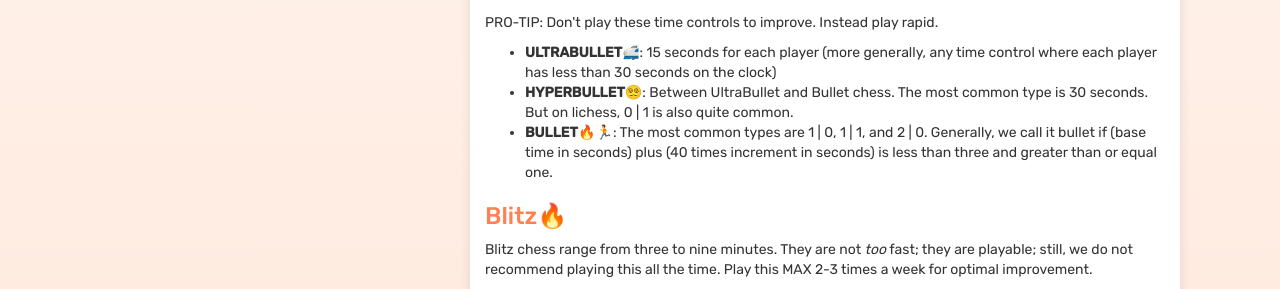
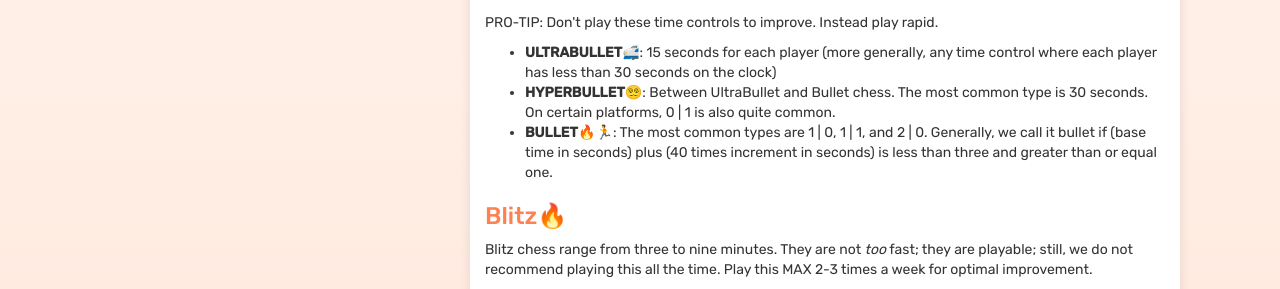
Before and after one commit to GreatCoder1000/drychess, a Jekyll site: the page built from index.html, in a window 1280 px wide. Shown: the part 486-775 px from the top of the page. Built offline with Jekyll 4.4.1, drawn with Linux system fonts in a browser that asks for light colours; comment, search, counter and statistics services are not loaded.

Commit message:
REMOVE LICHESS

```diff
--- a/index.html
+++ b/index.html
@@ -63,7 +63,7 @@ title: Home
                     <li><strong>ULTRABULLET🚅</strong>: 15 seconds for each player (more generally, any time control where
                         each player has less than 30 seconds on the clock)</li>
                     <li><strong>HYPERBULLET😵‍💫</strong>: Between UltraBullet and Bullet chess. The most common type is 30
-                        seconds. But on lichess, 0 &vert; 1 is also quite common.</li>
+                        seconds. On certain platforms, 0 &vert; 1 is also quite common.</li>
                     <li><strong>BULLET🔥🏃</strong>: The most common types are 1 &vert; 0, 1 &vert; 1, and 2 &vert; 0.
                         Generally, we call it bullet if (base time in seconds) plus (40 times increment in seconds) is
                         less than three and greater than or equal one.</li>
```
